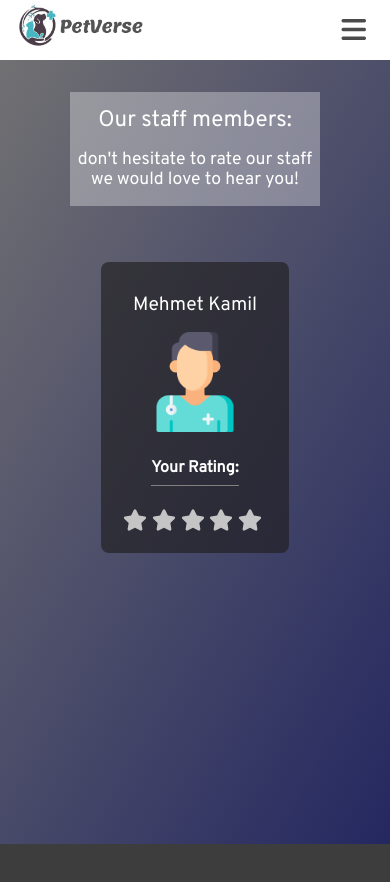
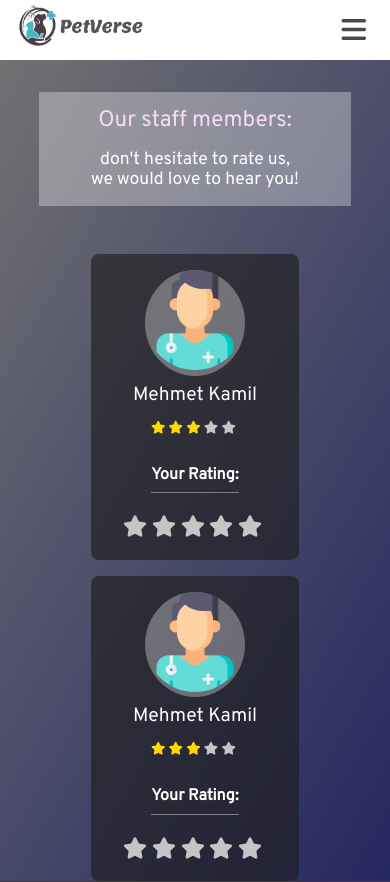
Before and after one commit to ramroming/Pet-clinic, a React (Create React App) app in the folder website/pet-clinic-app/: page /stafflist in a window 390 px wide. Shown: the top 882 px of the page. Built offline with nearby package versions, Linux system fonts and the light colour scheme.

Commit message:
media queries to rating page

```diff
--- a/website/pet-clinic-app/src/components/pages/stafflist/Stafflist.js
+++ b/website/pet-clinic-app/src/components/pages/stafflist/Stafflist.js
@@ -2,8 +2,8 @@ import { FaStar } from "react-icons/fa"
 import { useState } from 'react'
 
 const colors = {
-    yellow:"#ffff00",
-    gray:"#c5c5c5"
+    yellow: "#a364a5",
+    gray: "#c5c5c5"
 }
 
 
@@ -28,43 +28,51 @@ const Stafflist = () => {
     return (
 
         // main flex container
-        <div className="staff-container home-container flex-col falign-center gap-24p">
+        <div className="staff-container home-container flex-col falign-center gap-16p">
             {/* first flex */}
             <div className="staff-list-header flex-col falign-center gap-16p">
                 <span>Our staff members:</span>
-                <p>don't hesitate to rate our staff<br />
+                <p>don't hesitate to rate us,<br />
                     we would love to hear you!</p>
             </div>
 
             {/* second flex */}
-            <div className="staff-members flex-col falign-center gap-24p">
-                <div className="staff-memebr-card flex-col falign-center gap-16">
-                    {/* first mini-flex item */}
-                    <p>Mehmet Kamil</p>
-                    <div className="member-photo-container">
-                        <img src="media/imgs/staff.png" alt="staff-member-photo" />
+            <div className="staff-members flex-col falign-center gap-16p">
+                <div className="staff-memebr-card flex-col falign-center">
+
+                    {/* first item */}
+                    <div className="member-info flex-col falign-center">
+
+                        <div className="member-photo-container">
+                            <img src="media/imgs/staff.png" alt="staff-member-photo" />
+                        </div>
+
+                        <p className="memeber-name">Mehmet Kamil</p>
+
+                        <div className="rating">
+                            <span class="star fa fa-star checked"></span>
+                            <span class="star fa fa-star checked"></span>
+                            <span class="star fa fa-star checked"></span>
+                            <span class="star fa fa-star"></span>
+                            <span class="star fa fa-star"></span>
+                        </div>
+
                     </div>
-                    {/* second mini-flex item */}
-                    {/* <div className="rating">
-                        <span class="fa fa-star checked"></span>
-                        <span class="fa fa-star checked"></span>
-                        <span class="fa fa-star checked"></span>
-                        <span class="fa fa-star"></span>
-                        <span class="fa fa-star"></span>
-                    </div> */}
-                    {/* third mini-flex item */}
-                    <div className="flex-col falign-center">
+
+
+                    {/* second item */}
+                    <div className="flex-col falign-center stars">
                         <h4>Your Rating:</h4>
-                        <div className="stars">
+                        <div>
                             {stars.map((_, index) => {
                                 return (
                                     <FaStar
                                         key={index}
                                         size={24}
                                         className="each-star"
-                                        color ={(hoverValue || currentValue) > index ? colors.yellow : colors.gray}
+                                        color={(hoverValue || currentValue) > index ? colors.yellow : colors.gray}
                                         onClick={() => handleClick(index + 1)}
-                                        onMouseOver={()=> handleMouseOver(index +1)}
+                                        onMouseOver={() => handleMouseOver(index + 1)}
                                         onMouseLeave={handleMouseLeave}
                                     />
 
@@ -75,6 +83,50 @@ const Stafflist = () => {
                 </div>
 
 
+                {/* second card for example */}
+
+                <div className="staff-memebr-card flex-col falign-center">
+
+                    {/* first item */}
+                    <div className="member-info flex-col falign-center">
+
+                        <div className="member-photo-container">
+                            <img src="media/imgs/staff.png" alt="staff-member-photo" />
+                        </div>
+
+                        <p className="memeber-name">Mehmet Kamil</p>
+
+                        <div className="rating">
+                            <span class="star fa fa-star checked"></span>
+                            <span class="star fa fa-star checked"></span>
+                            <span class="star fa fa-star checked"></span>
+                            <span class="star fa fa-star"></span>
+                            <span class="star fa fa-star"></span>
+                        </div>
+
+                    </div>
+
+                    {/* second item */}
+                    <div className="flex-col falign-center stars">
+                        <h4>Your Rating:</h4>
+                        <div>
+                            {stars.map((_, index) => {
+                                return (
+                                    <FaStar
+                                        key={index}
+                                        size={24}
+                                        className="each-star"
+                                        color={(hoverValue || currentValue) > index ? colors.yellow : colors.gray}
+                                        onClick={() => handleClick(index + 1)}
+                                        onMouseOver={() => handleMouseOver(index + 1)}
+                                        onMouseLeave={handleMouseLeave}
+                                    />
+
+                                )
+                            })}
+                        </div>
+                    </div>
+                </div>
             </div>
 
         </div>
--- a/website/pet-clinic-app/src/components/pages/stafflist/_stafflist.scss
+++ b/website/pet-clinic-app/src/components/pages/stafflist/_stafflist.scss
@@ -3,8 +3,24 @@
 .staff-container {
     background-image: linear-gradient(120deg, var(--clr-shadow-gray-shadow), var(--clr-hovered-hdark-blue));
 
+
+
+
+    .staff-members{
+
+        @include break-point("medium", "up"){
+            flex-direction: row;
+            justify-content: center;
+            width: 100%;
+        }
+    }
+
+
+
     .staff-list-header {
         margin: 2rem 0;
+        width:80%;
+        max-width: 350px;
         padding: 1rem 0.5rem;
         text-align: center;
         font-size: 1.1rem;
@@ -12,6 +28,7 @@
         background-color: var(--clr-shadow-glassy-shadow);
         span {
             font-size: 1.4rem;
+            color: #fad9f7;
         }
 
     }
@@ -19,42 +36,57 @@
     .staff-memebr-card{
 
         background-color: var(--clr-shadow-gray-shadow);
-        padding: 1rem;
+        padding: 1rem 2rem;
         width: 100%;
         color: white;
 
-        p{
-            font-size: 1.2rem;
-            padding: 1rem;
+
+        @include rounded-corners(.5rem,.5rem,.5rem,.5rem);
+
+        @include break-point("medium", "up"){
+            width: auto;
         }
-        @include rounded-corners(.5rem,.5rem,.5rem,.5rem);
         .member-photo-container{
 
             width: 100px;
+            background-color: var(--clr-shadow-glassy-shadow);
+            @include rounded-corners();
 
             img{
                 width: 100%;
+                @include rounded-corners();
             }
         }
 
+        p.memeber-name{
+            font-size: 1.2rem;
+            padding: .5rem;
+        }
+        // rating from database
         .rating{
+            font-size:.8rem;
 
-            padding: 1rem 0;
+            .star{
+                margin-right: .2rem;
+                color: #c5c5c5;
+            }
+            padding:.5rem 0;
             .checked{
-                color: #ffff00;
+                color: #ffd900;
             }
         }
-    }
 
-    .each-star{
-        margin-right: .3rem;
-        cursor: pointer;
-        &:hover{
-            color:#ffff00
+        // rating by users
+        .each-star{
+            margin-right: .3rem;
+            cursor: pointer;
+
         }
+
     }
 
 
 
 
+
 }
--- a/website/pet-clinic-app/src/static/css/main.css
+++ b/website/pet-clinic-app/src/static/css/main.css
@@ -2739,8 +2739,17 @@ h4 {
 .staff-container {
   background-image: linear-gradient(120deg, var(--clr-shadow-gray-shadow), var(--clr-hovered-hdark-blue));
 }
+@media all and (min-width: 48rem) {
+  .staff-container .staff-members {
+    flex-direction: row;
+    justify-content: center;
+    width: 100%;
+  }
+}
 .staff-container .staff-list-header {
   margin: 2rem 0;
+  width: 80%;
+  max-width: 350px;
   padding: 1rem 0.5rem;
   text-align: center;
   font-size: 1.1rem;
@@ -2749,10 +2758,11 @@ h4 {
 }
 .staff-container .staff-list-header span {
   font-size: 1.4rem;
+  color: #fad9f7;
 }
 .staff-container .staff-memebr-card {
   background-color: var(--clr-shadow-gray-shadow);
-  padding: 1rem;
+  padding: 1rem 2rem;
   width: 100%;
   color: white;
   border-radius: 0.5rem 0.5rem 0.5rem 0.5rem;
@@ -2761,26 +2771,44 @@ h4 {
   -ms-border-radius: 0.5rem 0.5rem 0.5rem 0.5rem;
   -o-border-radius: 0.5rem 0.5rem 0.5rem 0.5rem;
 }
-.staff-container .staff-memebr-card p {
-  font-size: 1.2rem;
-  padding: 1rem;
+@media all and (min-width: 48rem) {
+  .staff-container .staff-memebr-card {
+    width: auto;
+  }
 }
 .staff-container .staff-memebr-card .member-photo-container {
   width: 100px;
+  background-color: var(--clr-shadow-glassy-shadow);
+  border-radius: 50% 50% 50% 50%;
+  -webkit-border-radius: 50% 50% 50% 50%;
+  -moz-border-radius: 50% 50% 50% 50%;
+  -ms-border-radius: 50% 50% 50% 50%;
+  -o-border-radius: 50% 50% 50% 50%;
 }
 .staff-container .staff-memebr-card .member-photo-container img {
   width: 100%;
+  border-radius: 50% 50% 50% 50%;
+  -webkit-border-radius: 50% 50% 50% 50%;
+  -moz-border-radius: 50% 50% 50% 50%;
+  -ms-border-radius: 50% 50% 50% 50%;
+  -o-border-radius: 50% 50% 50% 50%;
+}
+.staff-container .staff-memebr-card p.memeber-name {
+  font-size: 1.2rem;
+  padding: 0.5rem;
 }
 .staff-container .staff-memebr-card .rating {
-  padding: 1rem 0;
+  font-size: 0.8rem;
+  padding: 0.5rem 0;
+}
+.staff-container .staff-memebr-card .rating .star {
+  margin-right: 0.2rem;
+  color: #c5c5c5;
 }
 .staff-container .staff-memebr-card .rating .checked {
-  color: #ffff00;
-}
-.staff-container .each-star {
+  color: #ffd900;
+}
+.staff-container .staff-memebr-card .each-star {
   margin-right: 0.3rem;
   cursor: pointer;
-}
-.staff-container .each-star:hover {
-  color: #ffff00;
 }/*# sourceMappingURL=main.css.map */
```
Also changed, not shown: 1 other file (tests, documents, lock files or other folders).
